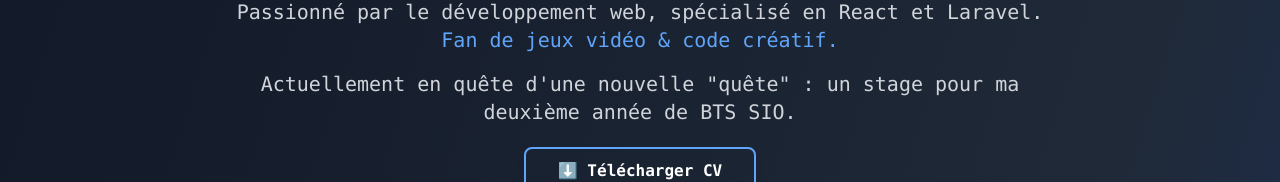
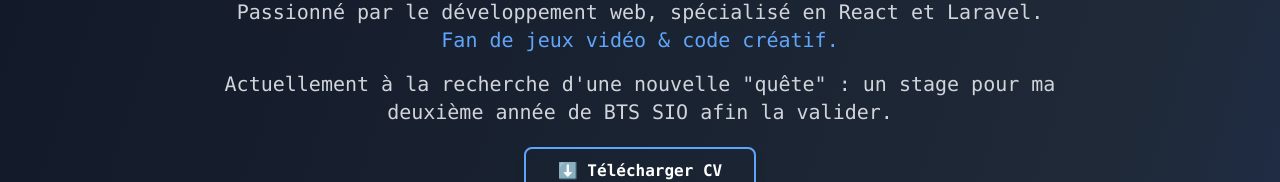
Before and after one commit to rf69100/mon-portfolio, a React (Create React App) app: page / in a window 1280 px wide. Shown: the part 394-576 px from the top of the page. Built offline with nearby package versions, Linux system fonts and the light colour scheme.

Commit message:
version fonctionnelle

```diff
--- a/src/App.js
+++ b/src/App.js
@@ -54,7 +54,7 @@ const Accueil = () => (
         <span className="text-blue-400">Fan de jeux vidéo & code créatif.</span>
       </p>
       <p className="text-base md:text-xl text-gray-300 mb-8 font-mono">
-        Actuellement en quête d'une nouvelle "quête" : un stage pour ma deuxième année de BTS SIO.
+        Actuellement à la recherche d'une nouvelle "quête" : un stage pour ma deuxième année de BTS SIO afin la valider.
       </p>
       <a href="/ryanf_fonseca_cv.pdf" download className="border-2 border-blue-400 text-white px-8 py-3 rounded-lg hover:bg-blue-900 transition-colors font-mono font-bold shadow-lg hover:scale-105">
         ⬇️ Télécharger CV
```
